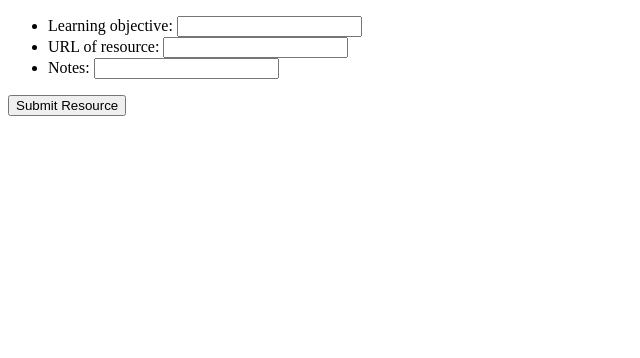
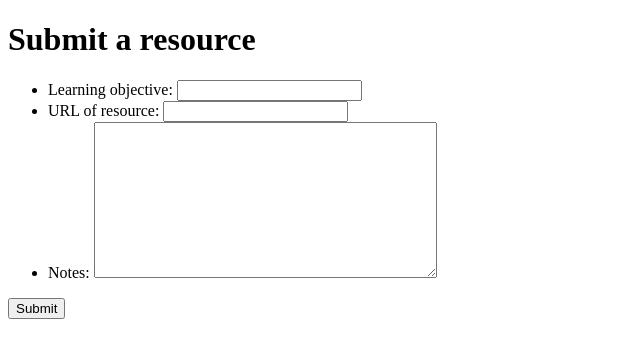
Before and after one commit to trawick/edurepo, a Django app: template src/edurepo/resources/templates/resources/create_resource.html in a window 1280 px wide. Shown: the top 358 px of the page, without its empty margins (0-640 px from the left). Run offline with Django 3.2, Linux system fonts and the light colour scheme; the template is opened without the code that fills it: values that come from a table or form of the project are taken from there, others are empty; parts of the project's set-up code (start-up, migrations or seed data) failed here and were passed over.

Commit message:
slightly better usability for resource submission form, support setting LO from query arg

```diff
--- a/src/edurepo/resources/forms.py
+++ b/src/edurepo/resources/forms.py
@@ -6,6 +6,7 @@ class ResourceForm(forms.ModelForm):
 
     objective = forms.CharField(label="Learning objective")
     url = forms.URLField(label="URL of resource")
+    notes = forms.CharField(widget=forms.Textarea)
 
     class Meta:
         model = Resource
--- a/src/edurepo/resources/templates/resources/create_resource.html
+++ b/src/edurepo/resources/templates/resources/create_resource.html
@@ -1,15 +1,16 @@
 <!DOCTYPE html>
 <html>
 <head>
-    <title></title>
+    <title>Submit a resource</title>
 </head>
 <body>
+    <h1>Submit a resource</h1>
     <form action="{% url 'resources.views.create_resource' %}" method="post">
         {% csrf_token %}
         <ul>
             {{ form.as_ul }}
         </ul>
-        <input type="submit" name="submit" value="Submit Resource">
+        <input type="submit" name="submit" value="Submit">
     </form>
 </body>
 </html>
--- a/src/edurepo/resources/views.py
+++ b/src/edurepo/resources/views.py
@@ -26,7 +26,11 @@ def create_resource(request):
             form.save()
             return redirect('/resources')
     else:
-        form = ResourceForm()
+        if request.GET and 'objective' in request.GET:
+            initial = {'objective': request.GET['objective']}
+        else:
+            initial = {}
+        form = ResourceForm(initial=initial)
 
     args = {}
     args.update(csrf(request))
```
